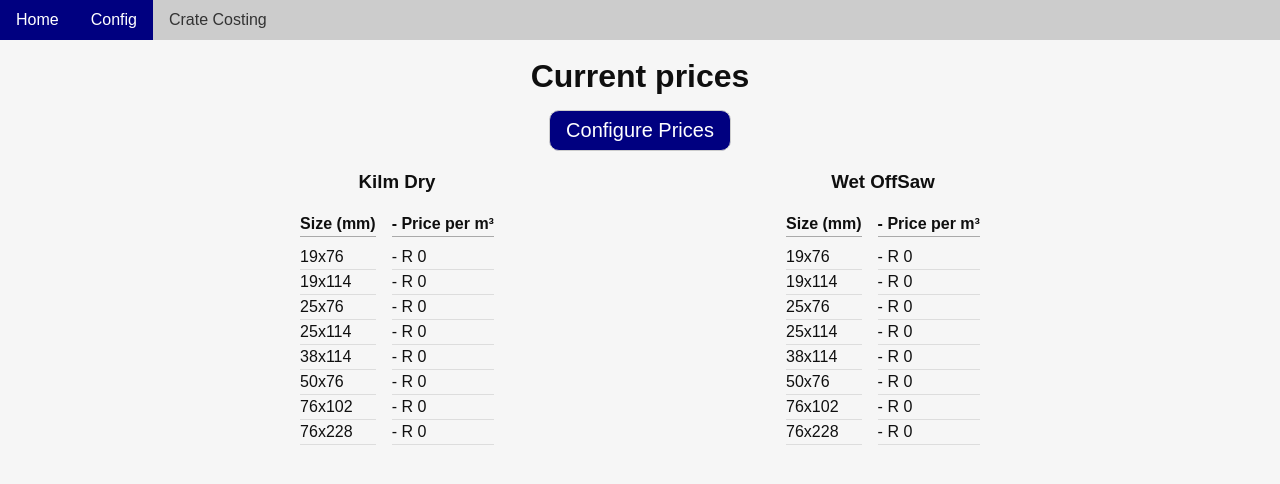
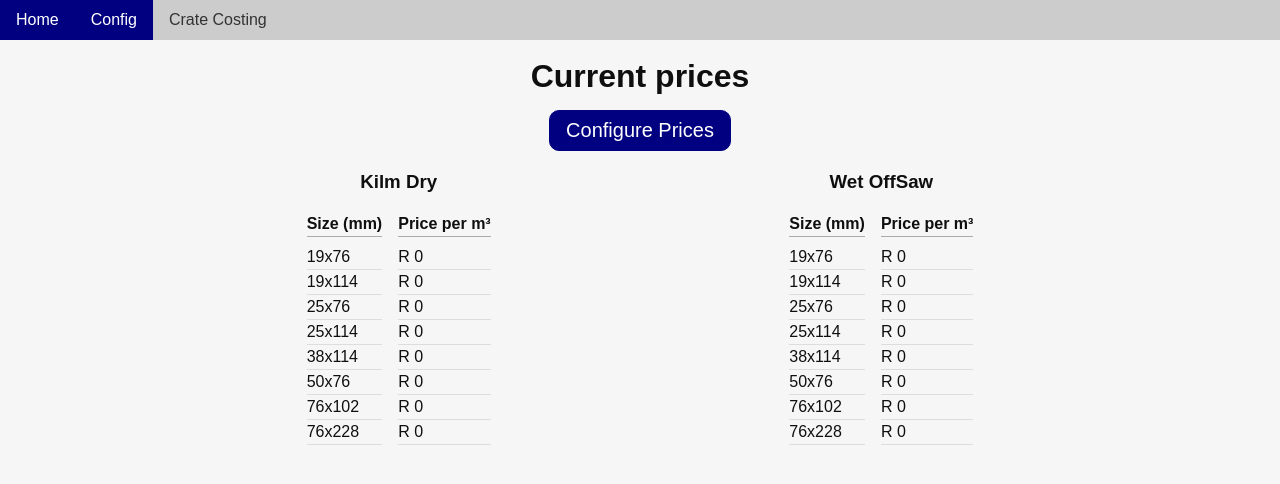
Before and after one commit to mitchHorne/arminel_costing, a React (Vite) app: page /config in a window 1280 px wide. Shown: the top 484 px of the page. Built offline with nearby package versions, Linux system fonts and the light colour scheme.

Commit message:
Add button animation

```diff
--- a/src/components/Button.tsx
+++ b/src/components/Button.tsx
@@ -2,10 +2,23 @@ import styled from 'styled-components'
 
 export const Button = styled.button`
   background: #000080;
-  border: 1px solid #ccc;
+  border: 1px solid #000080;
   border-radius: 10px;
   color: #fff;
   cursor: pointer;
   font-size: 1.25rem;
   padding: 0.5rem 1rem;
+  transition: all 0.3s;
+
+  &:hover {
+    border-color: #000060;
+    box-shadow: 0 3px #000060;
+    transform: translate3d(0, -2px, 0);
+  }
+
+  &:active {
+    border-color: #000080;
+    box-shadow: 0 0 #000060;
+    transform: translate3d(0, 2px, 0);
+  }
 `
--- a/src/pages/Config.tsx
+++ b/src/pages/Config.tsx
@@ -74,9 +74,9 @@ const renderPrices = (priceCategory: PriceCategoryType): JSX.Element => {
         ))}
       </div>
       <div>
-        <h4>- Price per m³</h4>
+        <h4>Price per m³</h4>
         {prices.map(value => (
-          <p>- R {`${value}`}</p>
+          <p>R {`${value}`}</p>
         ))}
       </div>
     </PriceCategory>
```
